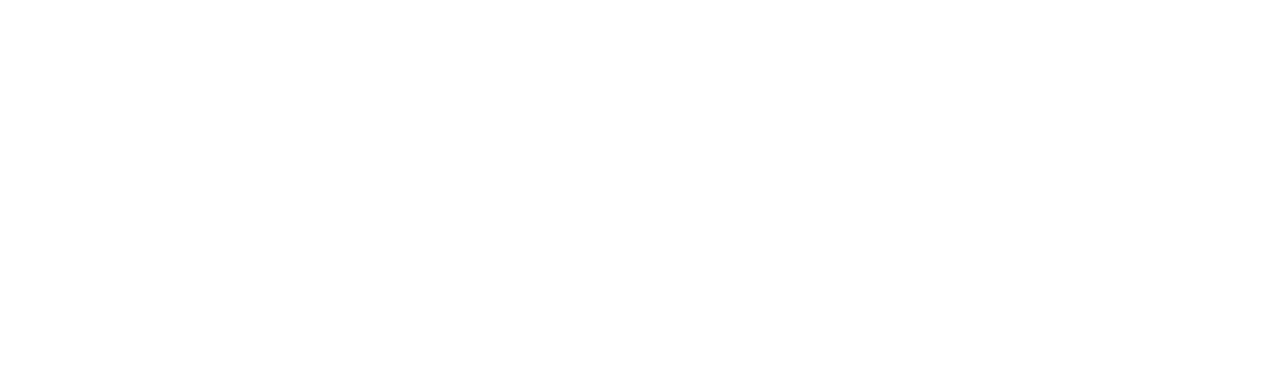
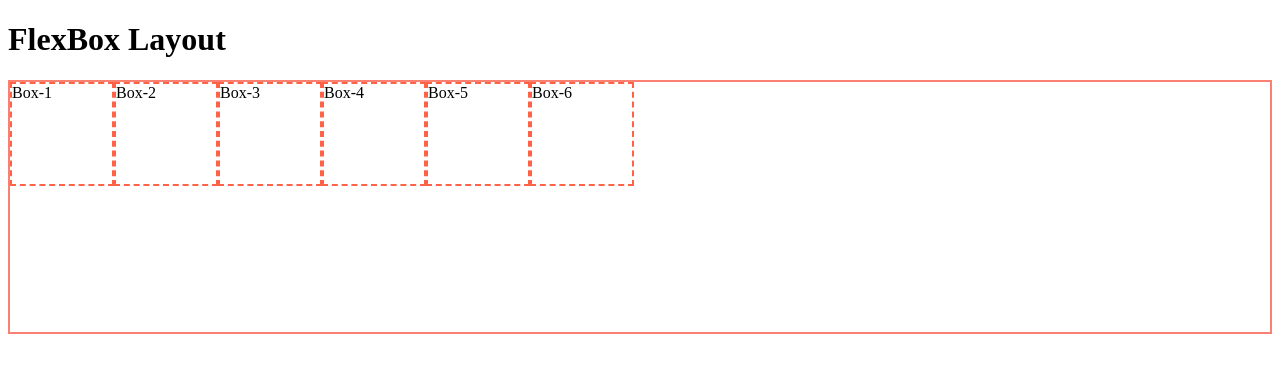
Before and after one commit to iftekhar768/milestone_2_3, a plain HTML site: page index.html in a window 1280 px wide. Drawn offline with Linux system fonts and the light colour scheme.

Commit message:
Flex box understand

```diff
--- a/index.html
+++ b/index.html
@@ -3,9 +3,18 @@
 <head>
     <meta charset="UTF-8">
     <meta name="viewport" content="width=device-width, initial-scale=1.0">
-    <title>Document</title>
+    <title>Flexboxt</title>
+    <link rel="stylesheet" href="style.css">
 </head>
 <body>
-
+    <h1>FlexBox Layout</h1>
+    <div class="container">
+        <div class="box">Box-1</div>
+        <div class="box">Box-2</div>
+        <div class="box">Box-3</div>
+        <div class="box">Box-4</div>
+        <div class="box">Box-5</div>
+        <div class="box">Box-6</div>
+    </div>
 </body>
 </html>
--- a/style.css
+++ b/style.css
@@ -0,0 +1,14 @@
+.container{
+    border: 2px solid salmon;
+    display: flex;
+    /* justify-content: space-around; */
+    height: 250px;
+    /* align-items: center; */
+    flex-direction: row;
+    flex-wrap: wrap;
+}
+.box    {
+    border: 2px dashed tomato;
+    height: 100px;
+    width: 100px;
+}
```
